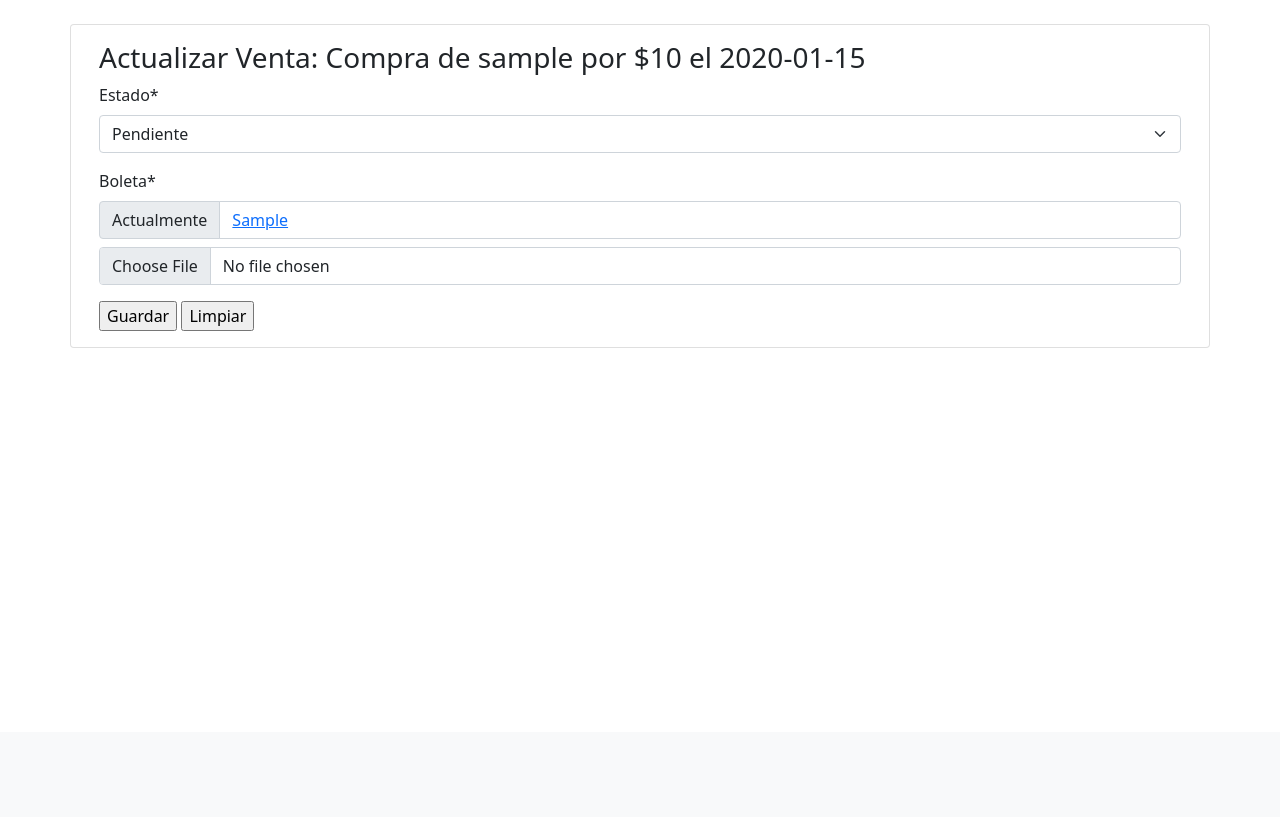
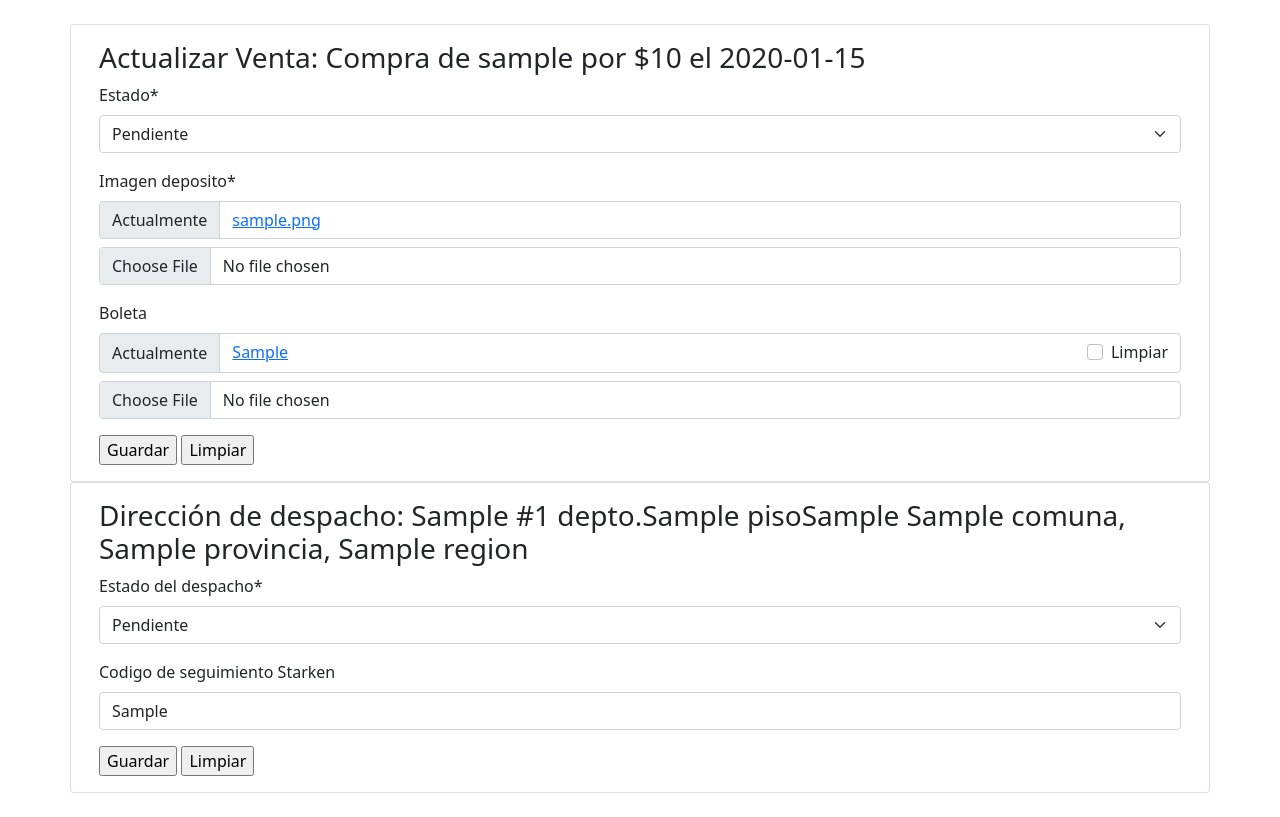
Before and after one commit to kanroot/artemanga, a Django app: page /inventario/venta-validar-producto/1 in a window 1280 px wide. Shown: the part 68-885 px from the top of the page. Before the commit the page ends 416 px from the top, so only its background shows below. Run offline with Django 4.2, Linux system fonts and the light colour scheme; a user stored in the database is signed in; tables that the repository leaves empty hold one stand-in row (values such as "Sample post"); some libraries are stand-ins or nearby versions.

Commit message:
editar el despacho junto con validar la venta

```diff
--- a/src/inventario/forms.py
+++ b/src/inventario/forms.py
@@ -1,5 +1,7 @@
+from venta.models import Despacho, Venta
 from .models import Producto, Genero
 from django import forms
+from venta.enums.opciones import ESTADO_DESPACHO_CHOICE
 
 
 class ProductoBodegaForm(forms.ModelForm):
@@ -26,3 +28,21 @@ class ActualizarProductoVentasForm(forms.ModelForm):
     class Meta:
         model = Producto
         fields = ['es_nuevo', 'es_destacado', 'esta_publicado', 'precio']
+
+
+class ActualizarVentaForm(forms.ModelForm):
+    class Meta:
+        model = Venta
+        fields = ['estado', 'imagen_deposito', 'boleta']
+
+        imagen_deposito = forms.ImageField(required=False, widget=forms.FileInput)
+        boleta = forms.FileField(required=False, widget=forms.ClearableFileInput(attrs={'multiple': False}))
+
+
+class DespachoForm(forms.ModelForm):
+    class Meta:
+        model = Despacho
+        fields = ['estado', 'codigo_seguimiento']
+        labels = {
+            'estado': 'Estado del despacho'
+        }
--- a/src/inventario/vistas_modelos/venta.py
+++ b/src/inventario/vistas_modelos/venta.py
@@ -1,10 +1,15 @@
-from django.urls import reverse_lazy
+from django.forms import inlineformset_factory
+from django.http import HttpResponseRedirect
+from django.shortcuts import get_object_or_404
+from django.urls import reverse_lazy, reverse
+from django.views.generic import UpdateView, TemplateView
 
 from artemangaweb.mixins import VistaRestringidaMixin
 from cuenta_usuario.enums.opciones import TipoUsuario
 from venta.enums.opciones import EstadoVenta
-from venta.models import Venta
+from venta.models import Venta, Despacho
 from .vistas_genericas import ActualizarGenericoView, ListaGenericaView
+from inventario.forms import DespachoForm, ActualizarVentaForm
 
 
 class VentasPendientesLisView(VistaRestringidaMixin, ListaGenericaView):
@@ -38,6 +43,32 @@ class VentasAprobadasLisView(VistaRestringidaMixin, ListaGenericaView):
 class VentaUpdateView(VistaRestringidaMixin, ActualizarGenericoView):
     usuarios_permitidos = [TipoUsuario.ADMINISTRADOR, TipoUsuario.VENTAS]
     model = Venta
-    template_name = 'administración/CRUD/form_generico.html'
+    template_name = 'administración/CRUD/validar_venta.html'
     success_url = reverse_lazy('ventas-validar')
-    fields = ['estado', 'boleta']
+    form_class = ActualizarVentaForm
+    second_form_class = DespachoForm
+    fields = None
+
+    def get_context_data(self, **kwargs):
+        context = super().get_context_data(**kwargs)
+        venta = get_object_or_404(Venta, pk=self.kwargs['pk'])
+        context['venta'] = venta
+        context['form'] = self.form_class(instance=venta)
+        context['form2'] = self.second_form_class(instance=venta.despacho)
+        context['titulo_pagina_dos'] = get_object_or_404(Despacho, venta__pk=self.kwargs['pk']).direccion
+        return context
+
+    def post(self, request, *args, **kwargs):
+        pk = self.kwargs['pk']
+        venta = get_object_or_404(Venta, pk=pk)
+        venta_form = ActualizarVentaForm(instance=venta, data=request.POST, files=request.FILES or None)
+        despacho = get_object_or_404(Despacho, venta__pk=pk)
+        despacho_form = DespachoForm(instance=despacho, data=request.POST)
+
+        if 'submit_venta' in request.POST:
+            if venta_form.is_bound and venta_form.is_valid():
+                venta_form.save()
+        elif 'submit_despacho' in request.POST:
+            if despacho_form.is_bound and despacho_form.is_valid():
+                despacho_form.save()
+        return HttpResponseRedirect(reverse('dashboard-ventas'))
--- /dev/null
+++ b/src/templates/administración/CRUD/validar_venta.html
@@ -0,0 +1,40 @@
+{% extends 'administración/base.html' %}
+
+{% load crispy_forms_filters %}
+{% load static %}
+
+{% block javascript_head %}
+    {{ block.super }}
+    <link rel="stylesheet" href="{% static 'css/datepicker.css' %}">
+    <script src="{% static 'js/bootstrap-datepicker.js' %}" charset="UTF-8"></script>
+{% endblock %}
+
+{% block contenido %}
+    <div class="card">
+        <div class="card-body">
+            <h3>{{ titulo_pagina }}</h3>
+            <form role="form" method="post" enctype="multipart/form-data">
+                {% csrf_token %}
+                {{ form | crispy}}
+                <input type="submit" name="submit_venta" value="Guardar" class="submit submitButton" />
+                <input type="reset" name="submit_venta" value="Limpiar" class="submit submitButton" />
+            </form>
+        </div>
+    </div>
+
+    <div class="card">
+        <div class="card-body">
+            <h3>Dirección de despacho:  {{ titulo_pagina_dos }}</h3>
+            <form role="form" method="post" enctype="multipart/form-data">
+                {% csrf_token %}
+                {{ form2 | crispy }}
+                <input type="submit" name="submit_despacho" value="Guardar" class="submit submitButton" />
+                <input type="reset" name="submit_despacho" value="Limpiar" class="submit submitButton" />
+            </form>
+        </div>
+    </div>
+    <script src="{% static 'js/locales/bootstrap-datepicker.es.js' %}"></script>
+    <script>
+        $('#datepicker').datepicker();
+    </script>
+{% endblock %}
--- a/src/venta/models.py
+++ b/src/venta/models.py
@@ -116,7 +116,7 @@ class Venta(models.Model):
     fecha_venta = models.DateField(verbose_name="fecha venta", null=True)
     estado = models.PositiveSmallIntegerField(choices=ESTADO_VENTA_CHOICES, default=EstadoVenta.PENDIENTE.value)
     imagen_deposito = models.ImageField(default='comprobantes/holder.jpg', upload_to='comprobantes/')
-    boleta = models.FileField(upload_to='boletas/', null=True)
+    boleta = models.FileField(upload_to='boletas/', null=True, blank=True)
     # conexiones
     usuario = models.ForeignKey(Usuario, on_delete=models.CASCADE)
     despacho = models.OneToOneField(Despacho, on_delete=models.CASCADE)
```
Also changed, not shown: src/templates/web/usuario/mis_compras.html (+6 -3 lines), src/venta/migrations/0005_alter_venta_boleta.py (added).
